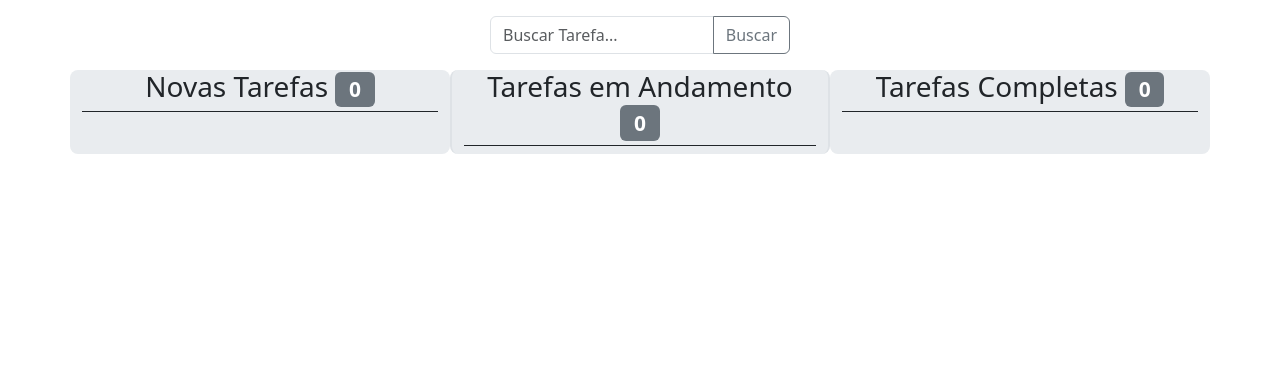
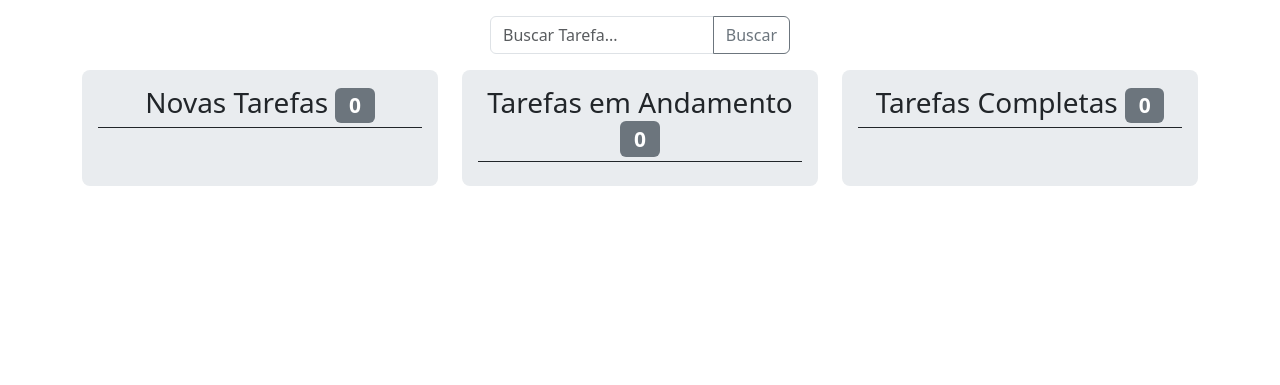
Before and after one commit to MsDuartte/To-Do-List, a Django app: page /tasks/ in a window 1280 px wide. Shown: the part 90-475 px from the top of the page. Run offline with Django 5.2, Linux system fonts and the light colour scheme; the visitor is signed in with stand-in values (Sample User, id 1); data that the repository does not hold is empty.

Commit message:
Ajustes
Ajustes do Docker File, Docker compose e HTML TASKS

```diff
--- a/Projeto-Tasks/tasks/templates/tasks.html
+++ b/Projeto-Tasks/tasks/templates/tasks.html
@@ -15,8 +15,9 @@
         <button class="btn btn-outline-secondary" type="submit" id="button-addon2">Buscar</button>
       </div>
     </form>
-    <div class="row">
-        <div class="col-md-4 rounded-3 mb-3 bg-body-secondary">
+    <div class="row g-4">
+        <div class="col-md-4 rounded-3 mb-3 ">
+          <div class="h-100 p-3 rounded-3 bg-body-secondary">
             <div class="d-flex flex-column">
               <h3 class="text-center border-bottom border-dark">Novas Tarefas <span class=" mb-1 badge bg-secondary">{{ tasks_new_count }}</span></h3>
                 <div>
@@ -44,8 +45,10 @@
                 </div>
             </div>
           </div>
+        </div>
 
-        <div class="col-md-4 mb-3 border border-2 border-top-0 border-bottom-0 rounded-3 bg-body-secondary">
+        <div class="col-md-4 mb-3  ">
+          <div class="h-100 p-3 rounded-3 bg-body-secondary">
             <div class="d-flex flex-column">
               <h3 class="text-center border-bottom border-dark">Tarefas em Andamento <span class=" mb-1 badge bg-secondary">{{ tasks_in_progress_count }}</span></h3>
               <div>
@@ -73,8 +76,10 @@
               </div>
             </div>
           </div>
+        </div>
 
-        <div class="col-md-4 rounded-3 mb-3 bg-body-secondary">
+        <div class="col-md-4 rounded-3 mb-3 ">
+          <div class="h-100 p-3 rounded-3 bg-body-secondary">
             <div class="d-flex flex-column">
               <h3 class="text-center border-bottom border-dark ">Tarefas Completas <span class=" mb-1 badge bg-secondary">{{ tasks_completed_count }}</span></h3>
               <div>
@@ -104,6 +109,7 @@
           </div>
         </div>
     </div>
+</div>
 
 <script src="https://cdn.jsdelivr.net/npm/bootstrap@5.3.3/dist/js/bootstrap.bundle.min.js"></script>
 
```
Also changed, not shown: Projeto-Tasks/docker-compose.yml (+8 -4 lines), 1 other file. Lines whose indentation alone changed are shown as unchanged.
